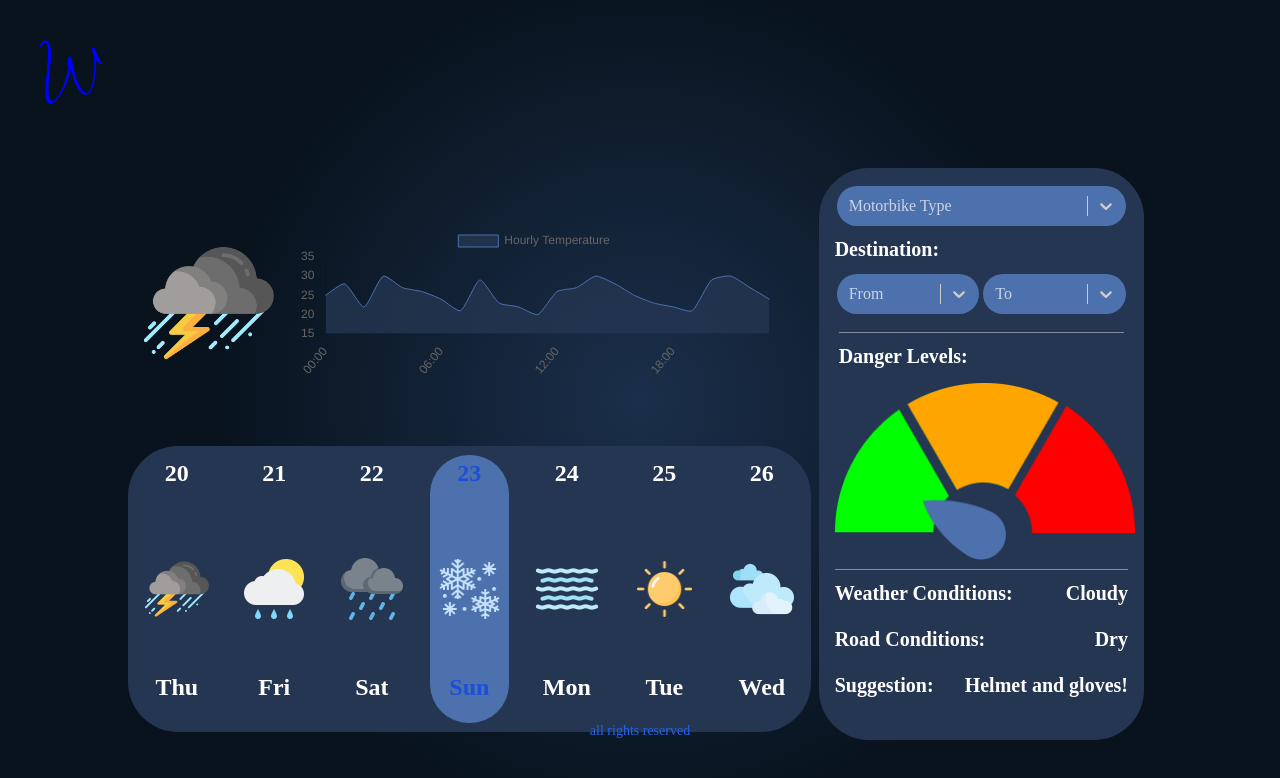
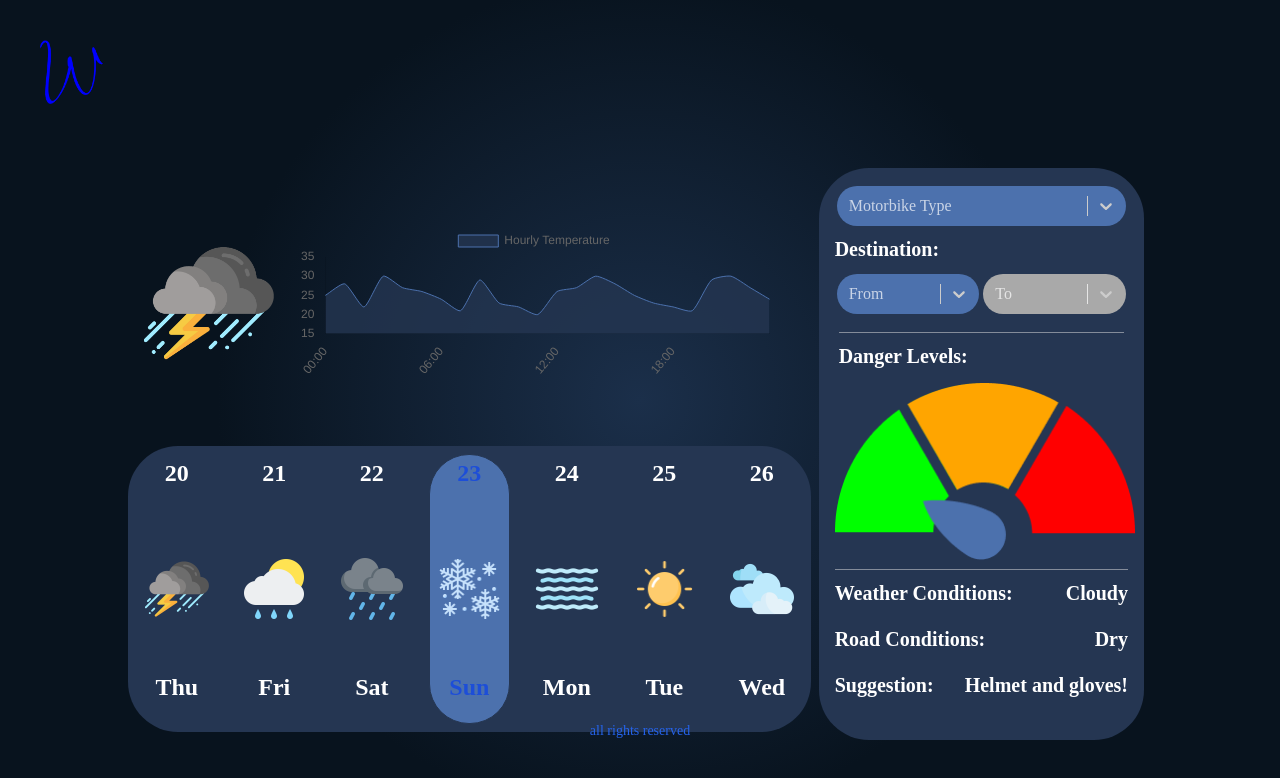
Before and after one commit to T-eight211/weather-app, a React (Create React App) app: page / in a window 1280 px wide. Shown: the top 778 px of the page. Built offline with nearby package versions, Linux system fonts and the light colour scheme.

Commit message:
the from box is now greyed out until the user selects an option in the from box

```diff
--- a/src/App.js
+++ b/src/App.js
@@ -109,14 +109,26 @@ function App() {
 
 const [locations2, setLocations2] = useState(locationOptions); // State for second dropdown options
 
+
+
+const [isLocation2Enabled, setIsLocation2Enabled] = useState(false); //initially disabled second dropdown
+
+
+
+
+
+
 let handleLocationChange = (selectedOption) => {
+
+  // Enable the second dropdown when an option is selected
+  setIsLocation2Enabled(true);
+
   // Filter out the selected option from the second dropdown options
   const filteredLocations = locations.filter((location) => location.label !== selectedOption.label);
   setLocations2(filteredLocations.map((location) => ({
     value: location.value,
     label: location.label,
   })));
-  console.log("Selected Location (From):", selectedOption.label);
 };
 
 
@@ -182,9 +194,9 @@ let handleLocationChange = (selectedOption) => {
   const InfoText = `text-base xl:text-xl xl:my-2 font-bold`
   const selectDivStyle = `p-0`;
   const reactSelectStyle = {
-    control: (provided) => ({
+    control: (provided,state) => ({
       ...provided,
-      backgroundColor: "#4C71AD",
+      backgroundColor: state.isDisabled ? "#A9A9A9" : "#4C71AD", // Grey background when disabled
       border: "0px solid transparent",
       borderRadius: "25px",
       padding: "2px",
@@ -304,6 +316,7 @@ let handleLocationChange = (selectedOption) => {
                     placeholder="To"
                     styles={reactSelectStyle}
                     isSearchable
+                    isDisabled={!isLocation2Enabled}
                 />
               </div>
             </div>
```
